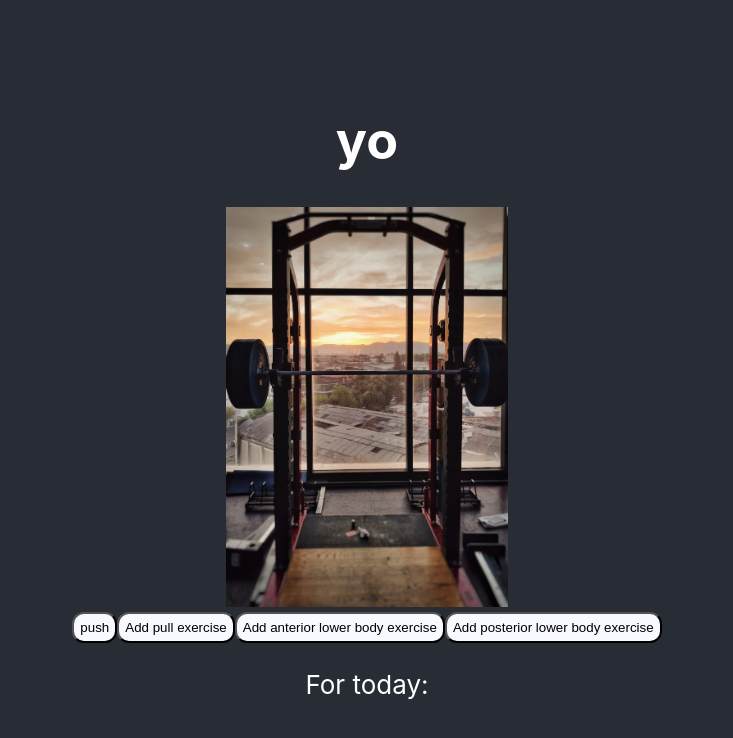
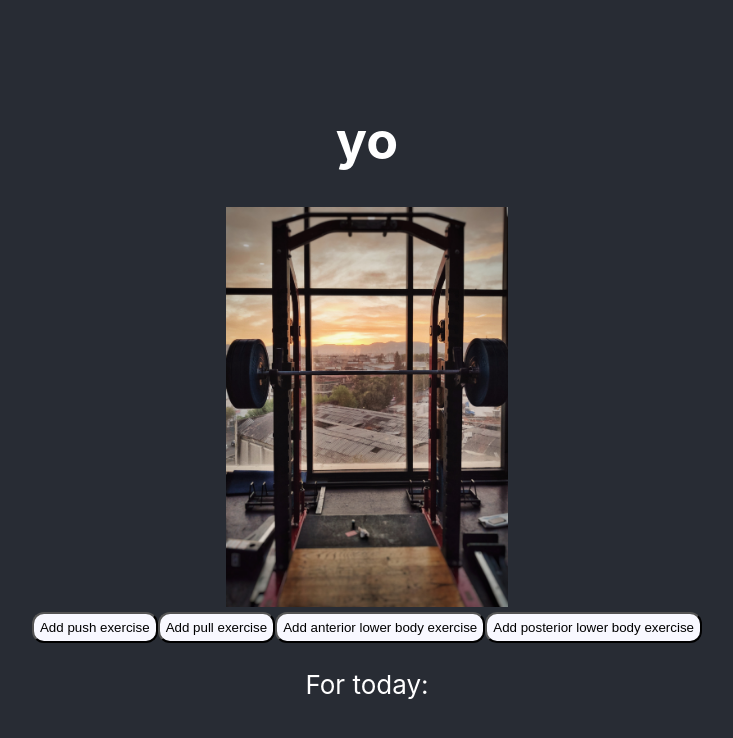
Before and after one commit to Bailzilla/Bailzilla.github.io, a React (Create React App) app in the folder my-app/: page / in a window 1280 px wide. Shown: the top 738 px of the page, without its empty margins (273-1006 px from the left). Built offline with nearby package versions, Linux system fonts and the light colour scheme; no server answers.

Commit message:
updating button display text

```diff
--- a/my-app/src/App.js
+++ b/my-app/src/App.js
@@ -12,7 +12,7 @@ function App() {
 
 
         <div className = 'container'>
-          <button className='button' onClick={alert('hi')} >push</button>
+          <button className='button' onClick={alert('hi')} >Add push exercise</button>
           <button className='button' >Add pull exercise</button>
           <button className='button' >Add anterior lower body exercise</button>
           <button className='button' >Add posterior lower body exercise</button>
```
